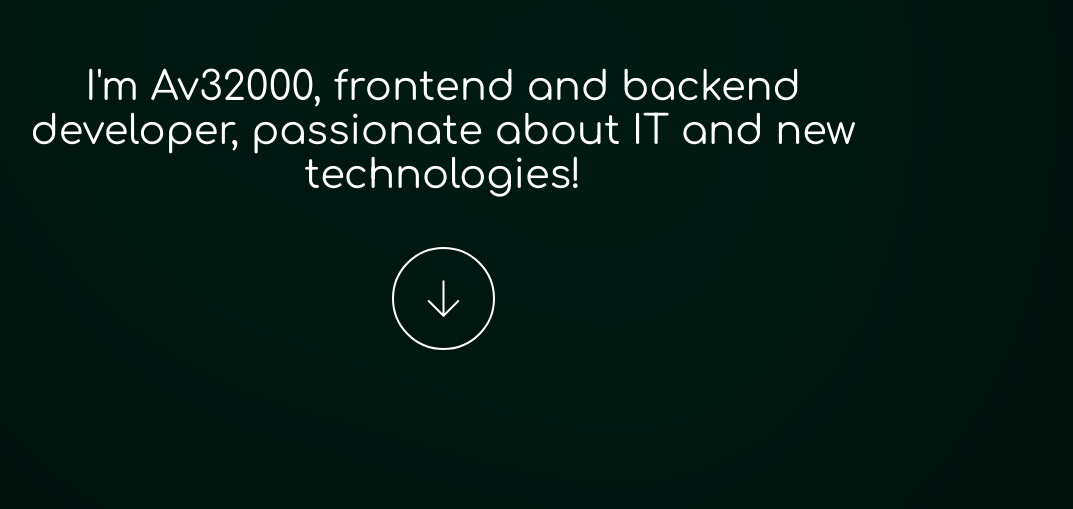
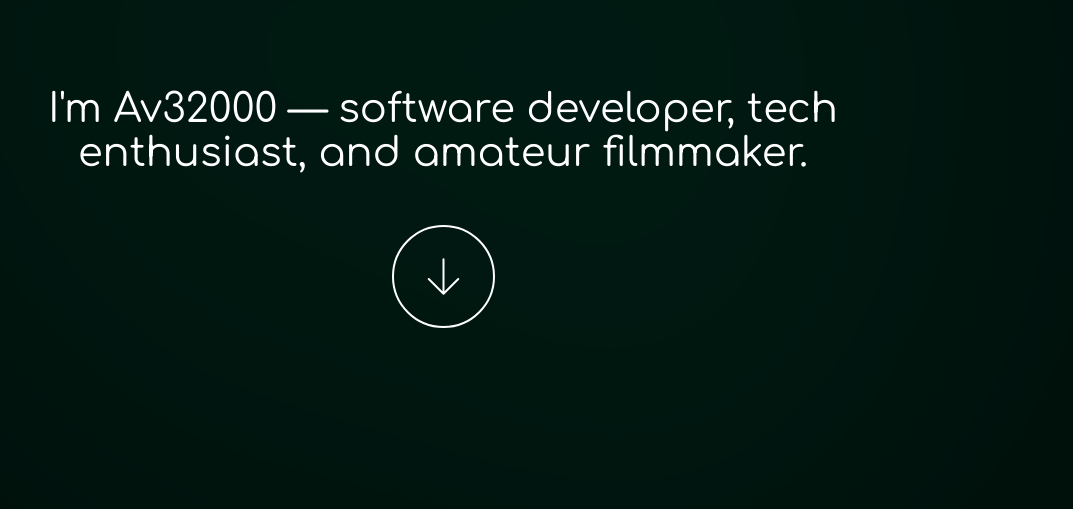
Before and after one commit to Av32000/av32000.github.io, a website built with Vite: page index.html in a window 1280 px wide. Shown: the part 291-800 px from the top of the page, without its empty margins (197-1270 px from the left). Built offline with nearby package versions, Linux system fonts and the light colour scheme; files whose address does not match are found by name.

Commit message:
Edit Tagline

```diff
--- a/index.html
+++ b/index.html
@@ -18,7 +18,7 @@
     <title>Av32000</title>
     <meta content="Av32000" property="og:title" />
     <meta
-      content="I'm Av32000, frontend and backend developer, passionate about IT and new technologies!"
+      content="I'm Av32000 — software developer, tech enthusiast, and amateur filmmaker."
       property="og:description"
     />
     <meta content="https://av32000.github.io" property="og:url" />
@@ -42,8 +42,8 @@
       </div>
       <h1 id="header-welcome" toTranslate>Hi 👋</h1>
       <p id="header-desc" toTranslate>
-        I'm Av32000, frontend and backend developer, passionate about IT and new
-        technologies!
+        I'm Av32000 — software developer, tech enthusiast, and amateur
+        filmmaker.
       </p>
       <img
         src="./assets/bottomBtn.svg"
```
Also changed, not shown: contact.html (+1 -1 lines), projects.html (+1 -1 lines), projects/details.html (+4 -4 lines).
